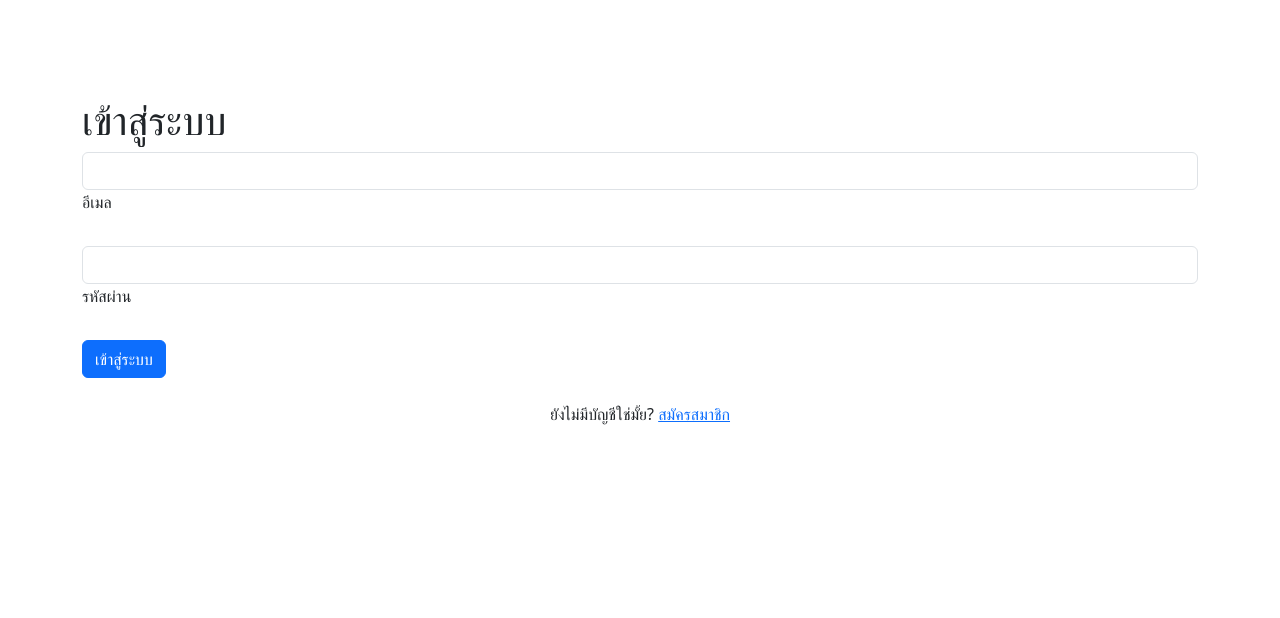
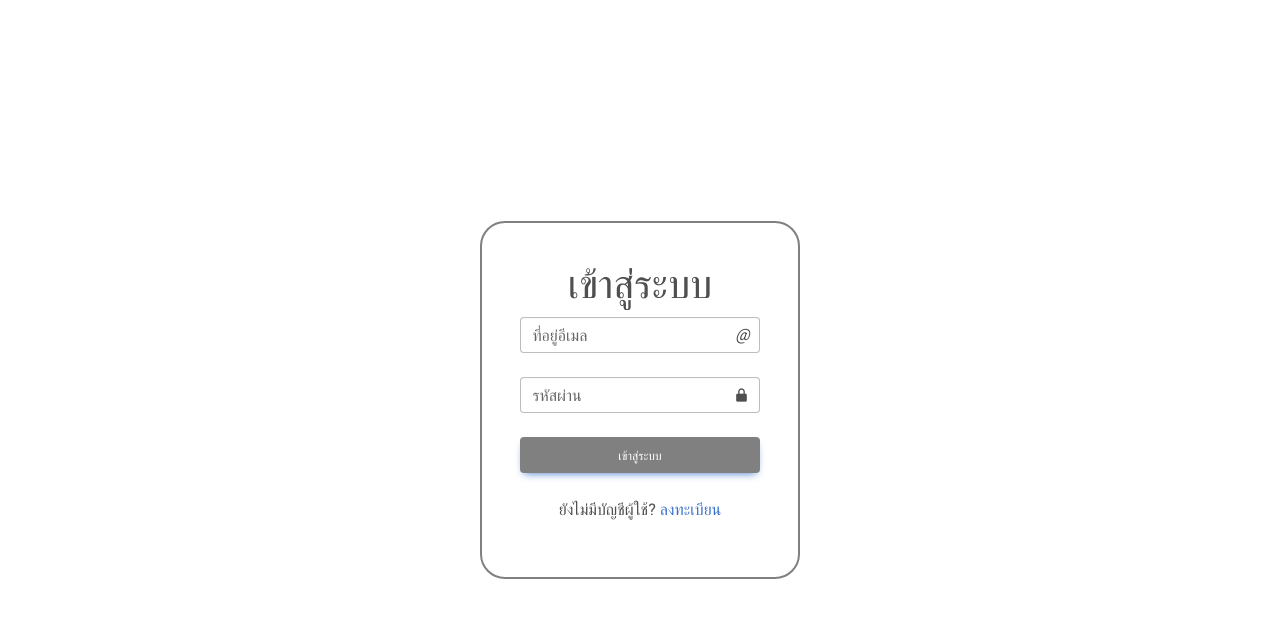
Before and after one commit to chulnwza/tickcon, a PHP site: page /login.php in a window 1280 px wide. Shown: the top 618 px of the page. Run offline with PHP 8.4, Linux system fonts and the light colour scheme; some libraries are stand-ins or nearby versions.

Commit message:
Update login.php

```diff
--- a/login.php
+++ b/login.php
@@ -6,14 +6,28 @@
 <head>
     <meta charset="UTF-8">
     <meta name="viewport" content="width=device-width, initial-scale=1.0">
-
     <title>Login</title>
-
     <link rel="stylesheet" href="node_modules/bootstrap/dist/css/bootstrap.min.css">
+    <link href="https://cdnjs.cloudflare.com/ajax/libs/font-awesome/6.0.0/css/all.min.css" rel="stylesheet" />
+    <link href="https://fonts.googleapis.com/css?family=Roboto:300,400,500,700&display=swap" rel="stylesheet" />
+    <link href="https://cdnjs.cloudflare.com/ajax/libs/mdb-ui-kit/6.4.2/mdb.min.css" rel="stylesheet" />
+    <link href='https://unpkg.com/boxicons@2.1.4/css/boxicons.min.css' rel='stylesheet'>
+    <style>
+        .container-box {
+            text-align: center;
+            border: 2px solid grey;
+            border-radius: 25px;
+            padding: 3%;
+            width: 40vh;
+        }
+        .btn-primary{
+            background-color: grey;
+        }
+    </style>
 </head>
 
 <body class="p-5">
-    <div class="container my-5">
+    <div class="position-absolute top-50 start-50 translate-middle container-box">
         <form action="signin_db.php" method="post">
         <?php if (isset($_SESSION['error'])) {?>
                 <div class="alert alert-danger" role="alert">
@@ -31,24 +45,24 @@
             <?php }?>
             <h1>เข้าสู่ระบบ</h1>
             <div class="form-outline mb-4">
-                <i class='trailing'></i>
-                <input type="email" id="form" class="form-control" name="email"/>
-                <label class="form-label">อีเมล</label>
+                <i class='trailing'>@</i>
+                <input type="email" id="form" class="form-control" />
+                <label class="form-label">ที่อยู่อีเมล</label>
             </div>
             <div class="form-outline mb-4">
                 <i class='bx bxs-lock-alt trailing'></i>
-                <input type="password" id="form" class="form-control" name="password"/>
+                <input type="password" id="form" class="form-control" />
                 <label class="form-label">รหัสผ่าน</label>
             </div>
 
-            <button type="submit" class="btn btn-primary btn-block mb-4" name="signin">เข้าสู่ระบบ</button>
+            <button type="submit" class="btn btn-primary btn-block mb-4">เข้าสู่ระบบ</button>
             <div class="text-center">
-                <p>ยังไม่มีบัญชีใช่มั้ย? <a href="register.php"> สมัครสมาชิก</a></p>
+                <p>ยังไม่มีบัญชีผู้ใช้? <a href="register.php"> ลงทะเบียน</a></p>
             </div>
         </form>
     </div>
 
-    <script src="node_modules/bootstrap/dist/js/bootstrap.bundle.min.js"></script>
+    <script type="text/javascript" src="https://cdnjs.cloudflare.com/ajax/libs/mdb-ui-kit/6.4.2/mdb.min.js"></script>
 </body>
 
 </html>
```
